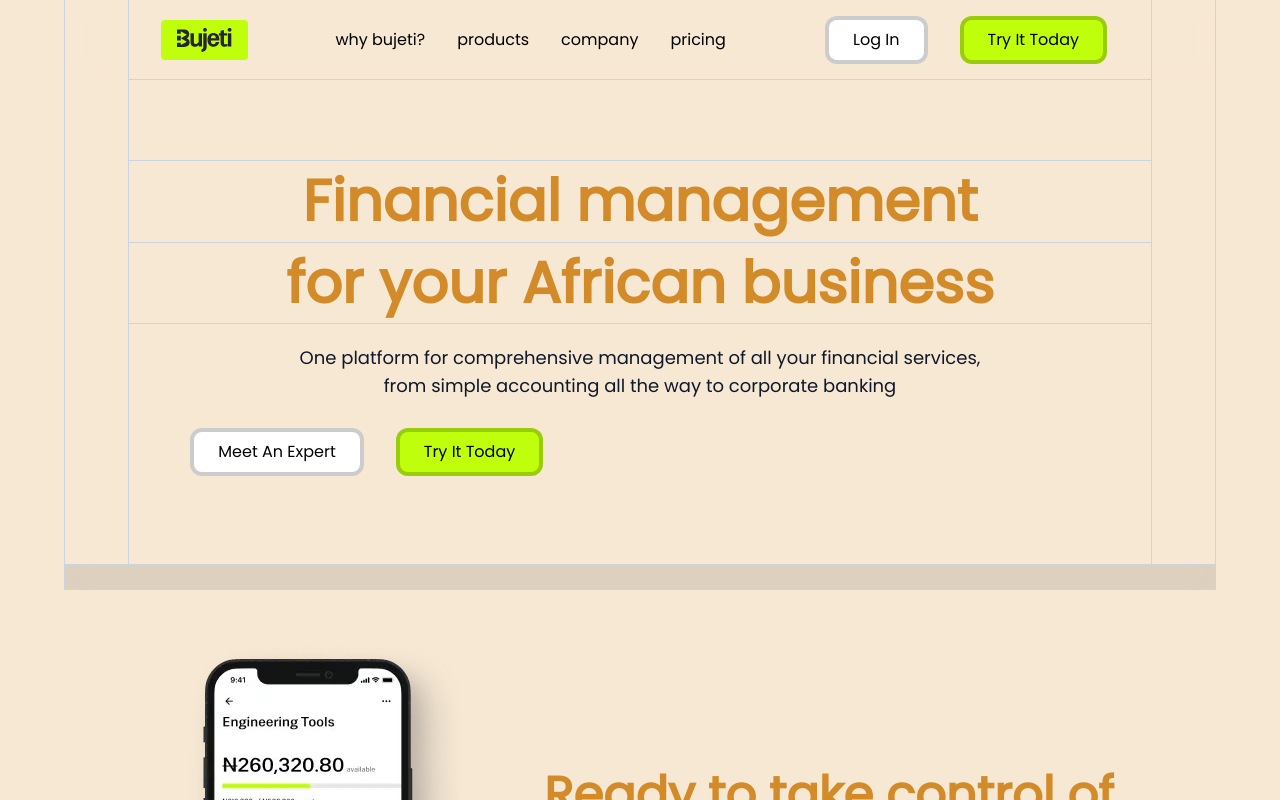
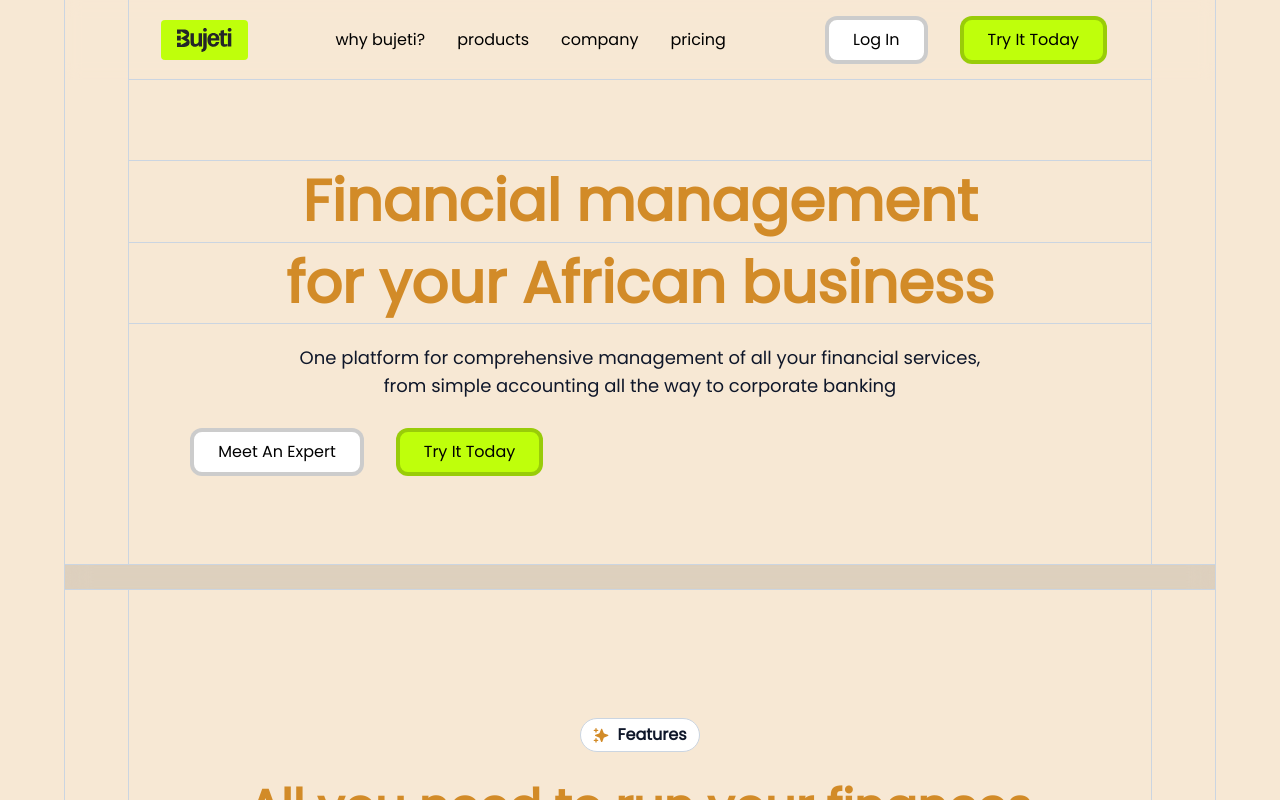
Before and after one commit to TohirBabs/ui-demos, a React (Vite) app: page / in a window 1280 px wide. Shown: the top 800 px of the page. Built offline with nearby package versions, Linux system fonts and the light colour scheme.

Commit message:
add features

```diff
--- a/src/components/Bujeti/Bujeti.jsx
+++ b/src/components/Bujeti/Bujeti.jsx
@@ -12,7 +12,7 @@ const Bujeti = () => {
     <div className="font-poppins  bg-[#f7e8d4]">
       <Header/>
       <Hero />
-      {/* <Features /> */}
+      <Features />
       <Trial />
       {/* <FAQ /> */}
       {/* <Footer /> */}
```
